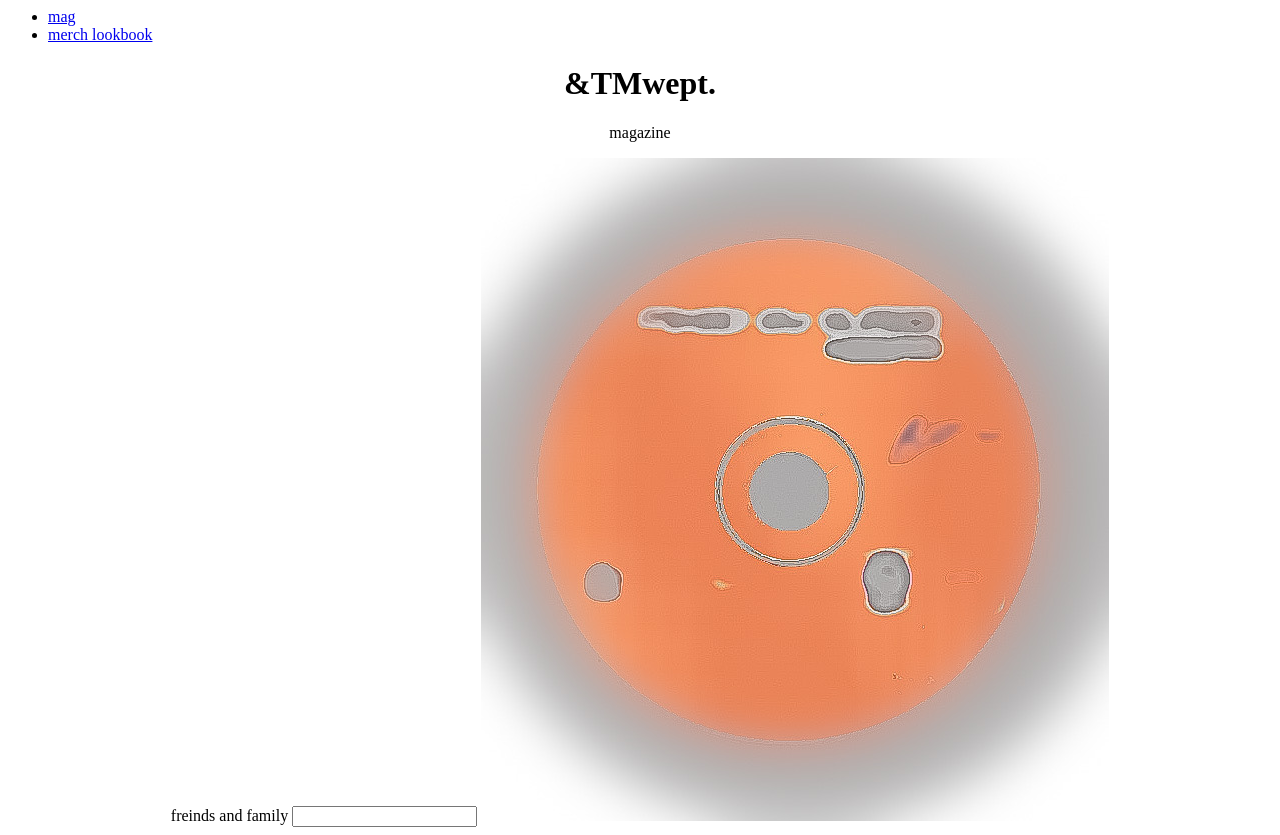
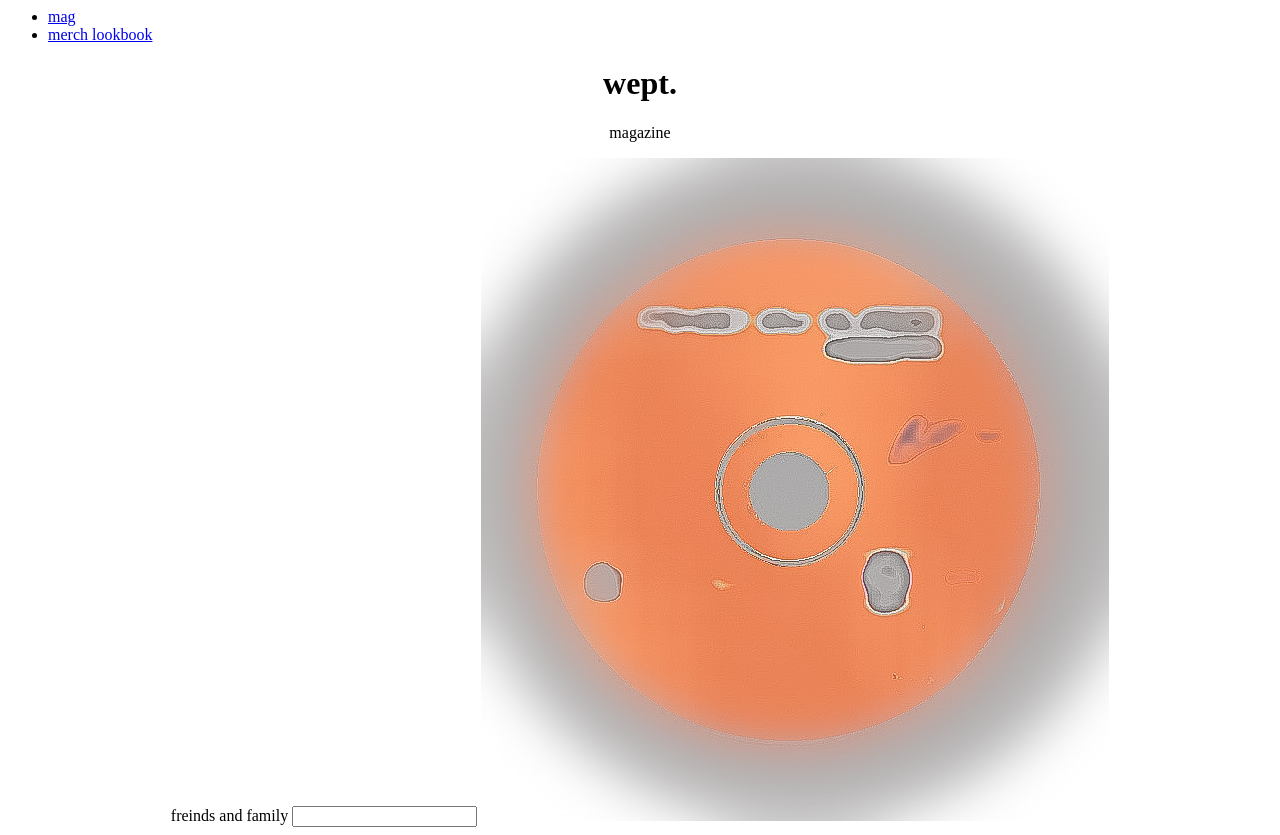
Before and after one commit to wwept/amonperemag, a plain HTML site: page amonperemag.html in a window 1280 px wide. Drawn offline with Linux system fonts and the light colour scheme.

Commit message:
Update amonperemag.html

```diff
--- a/amonperemag.html
+++ b/amonperemag.html
@@ -9,7 +9,7 @@
 </head>
 <body>
 <center>
-<h1>&TMwept.</h1>
+<h1>wept.</h1>
 <p>magazine</p>
       <label for=friends and family">freinds and family</label>
   <input id="password" type="password">
```
